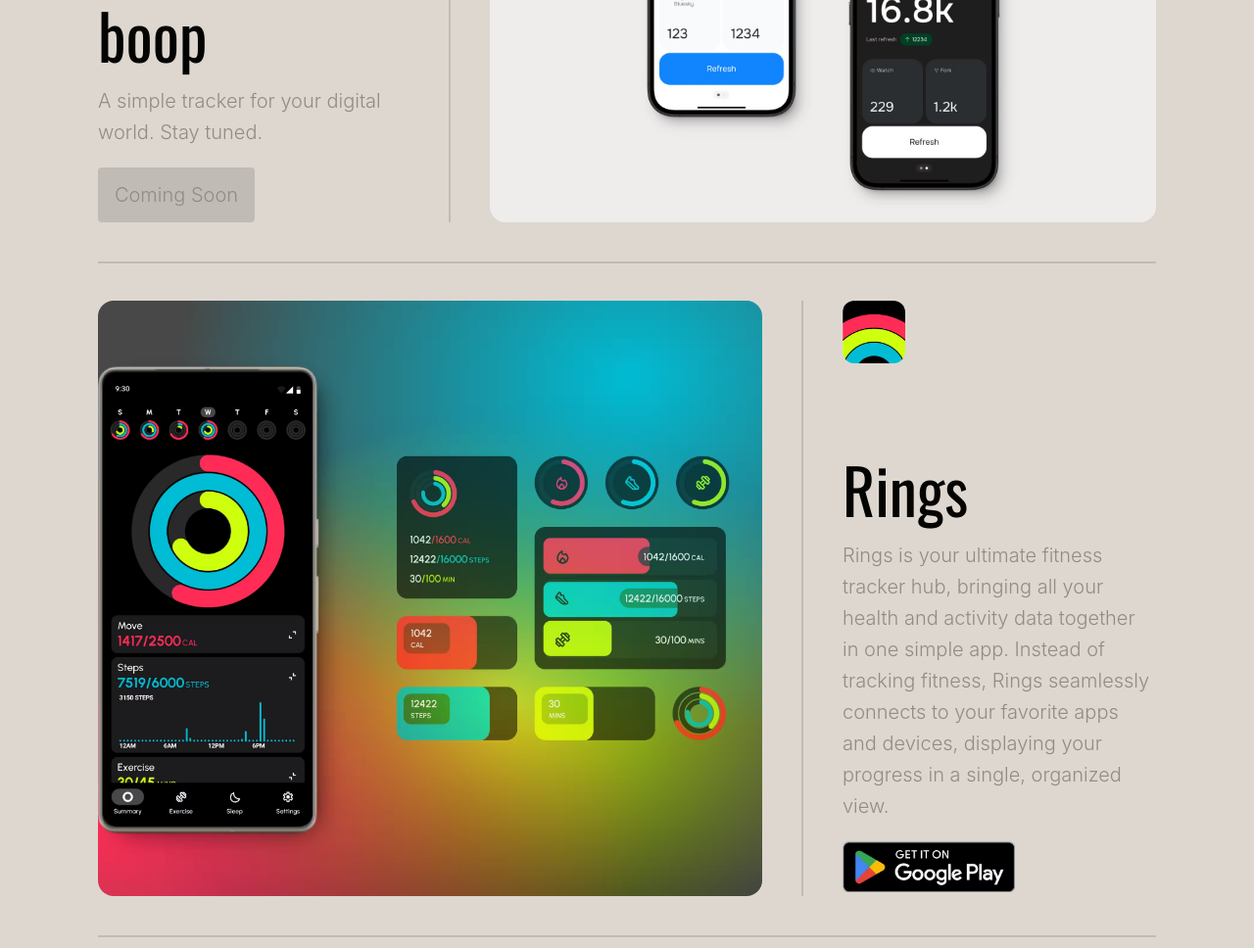
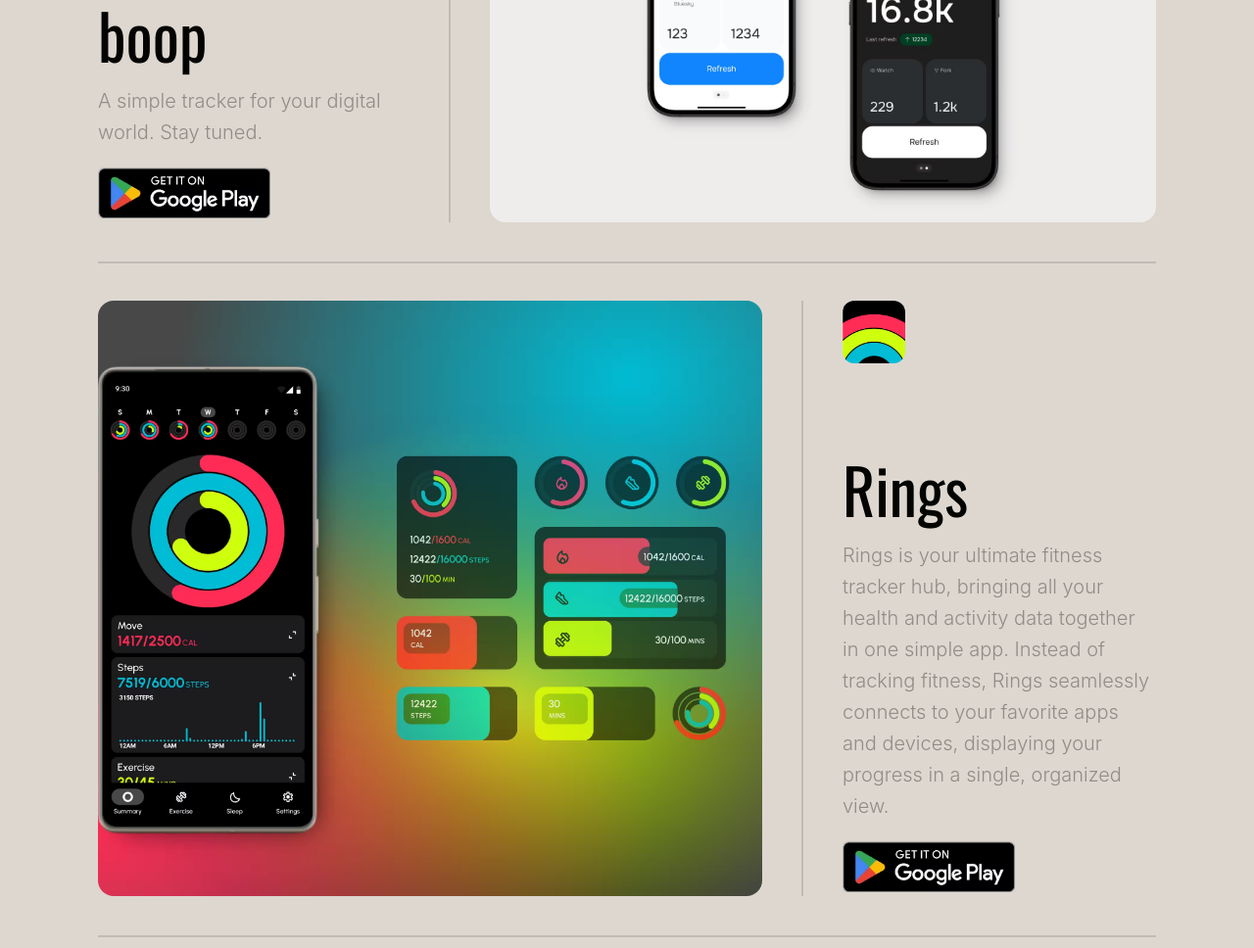
Before and after one commit to ruoxinyou/rice-studio, a plain HTML site: page index.html in a window 1280 px wide. Shown: the part 1328-2296 px from the top of the page at 98% size. Drawn offline with nearby package versions, Linux system fonts and the light colour scheme.

Commit message:
Update index.html

```diff
--- a/index.html
+++ b/index.html
@@ -79,7 +79,7 @@
                     <div class="project-introduction-wrapper">
                         <h2 class="project-heading oswald-regular">boop</h2>
                         <p class="project-subheading">A simple tracker for your digital world. Stay tuned.</p>
-                        <button id="boopProjectButton" class="project-button">Coming Soon</button>
+                         <a href='https://play.google.com/store/apps/details?id=com.whyyao.boop'><img alt='Get it on Google Play' src='../images/get-it-on-google-play.avif' class="google-play-badge" /></a>
                     </div>
                 </div>
                 <div id="boopProjectShowcase" class="project-grid-item large right">
```
